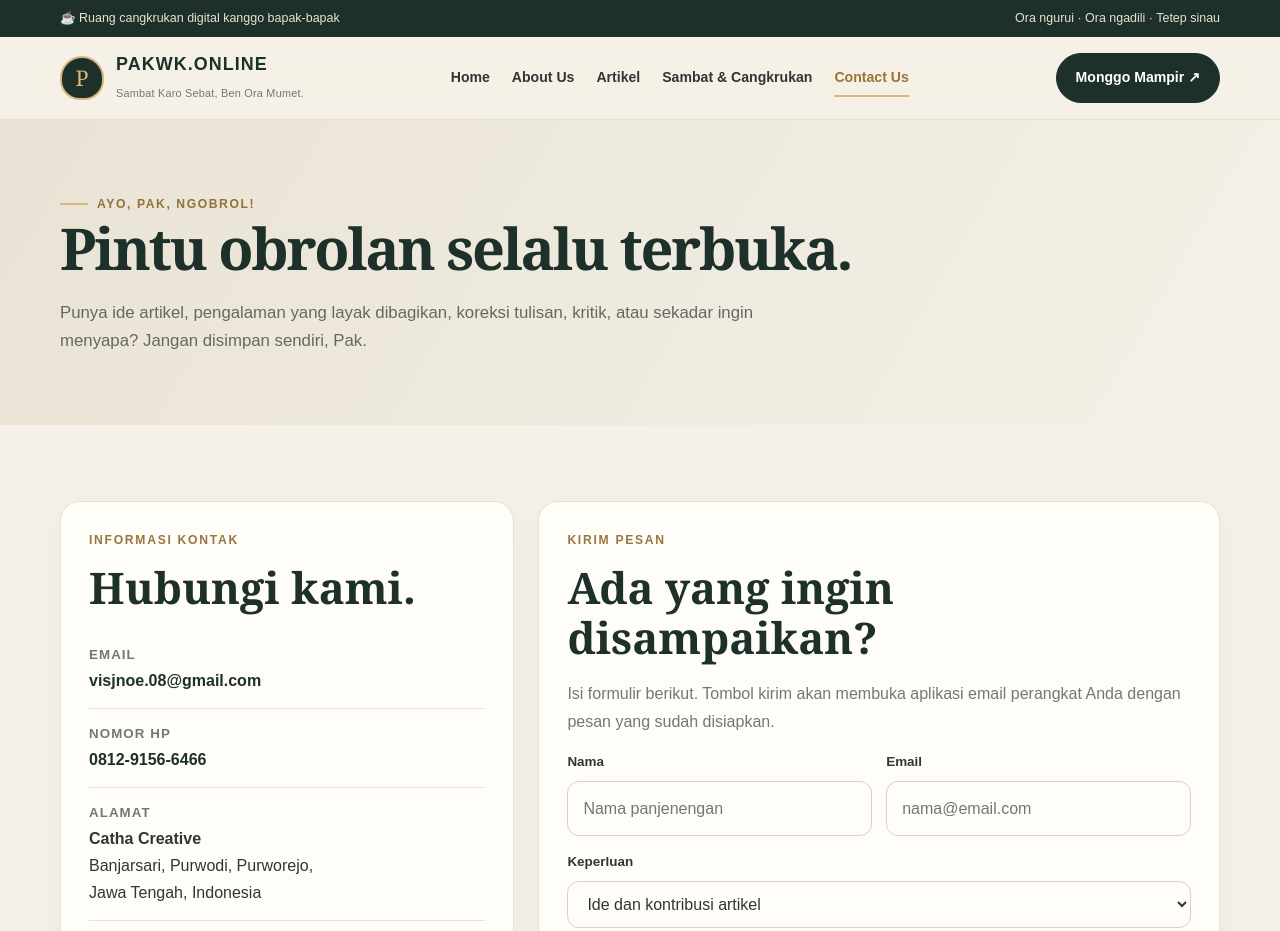
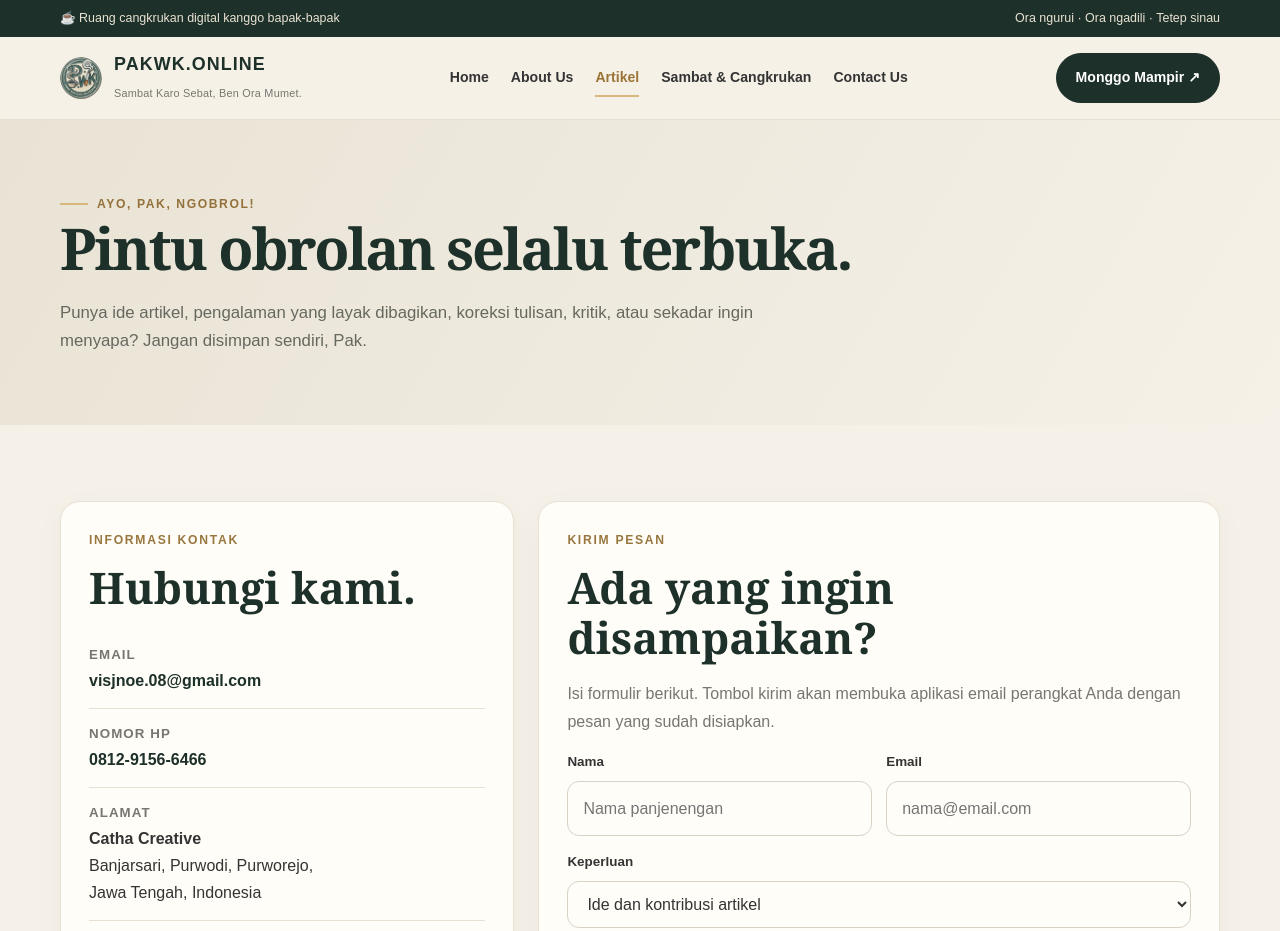
Before and after one commit to visjnoe08-tech/pakwkonline, a plain HTML site: page contact.html in a window 1280 px wide. Shown: the top 931 px of the page. Drawn offline with Linux system fonts and the light colour scheme.

Commit message:
Update contact.html

```diff
--- a/contact.html
+++ b/contact.html
@@ -1,8 +1,61 @@
-<!doctype html><html lang="id"><head><meta charset="utf-8"><meta name="viewport" content="width=device-width, initial-scale=1"><meta name="description" content="PAKWK.ONLINE — Sambat Karo Sebat, Ben Ora Mumet."><meta name="theme-color" content="#1D3029"><title>Contact Us | PAKWK.ONLINE</title><link rel="stylesheet" href="style.css"></head><body>
+<!doctype html>
+<html lang="id">
+<head>
+<meta charset="utf-8">
+<meta name="viewport" content="width=device-width, initial-scale=1">
+<meta name="description" content="PAKWK.ONLINE — Sambat Karo Sebat, Ben Ora Mumet.">
+<meta name="theme-color" content="#1D3029">
+<title>Artikel | PAKWK.ONLINE</title>
+<link rel="stylesheet" href="style.css">
+<style>
+  /* Styling tambahan untuk menyesuaikan logo bundar di header */
+  .brand-logo {
+    width: 42px;
+    height: 42px;
+    border-radius: 50%;
+    object-fit: cover;
+    display: block;
+  }
+  .brand {
+    display: flex;
+    align-items: center;
+    gap: 12px;
+    text-decoration: none;
+  }
+  /* Memastikan gambar ilustrasi artikel responsif dan tampil rapi */
+  .article-thumb {
+    width: 100%;
+    height: 200px;
+    object-fit: cover;
+    border-radius: 8px 8px 0 0;
+  }
+</style>
+</head>
+<body>
 <div class="topline"><div class="container"><span>☕ Ruang cangkrukan digital kanggo bapak-bapak</span><span>Ora ngurui · Ora ngadili · Tetep sinau</span></div></div>
-<header><div class="container nav"><a class="brand" href="index.html"><span class="brand-mark">P</span><span><span class="brand-name">PAKWK.ONLINE</span><br><span class="brand-tag">Sambat Karo Sebat, Ben Ora Mumet.</span></span></a>
-<button class="menu-toggle" aria-label="Buka navigasi" aria-expanded="false">☰</button>
-<nav class="navlinks"><a class="" href="index.html">Home</a><a class="" href="about.html">About Us</a><a class="" href="artikel.html">Artikel</a><a class="" href="sambat.html">Sambat & Cangkrukan</a><a class="active" href="contact.html">Contact Us</a></nav><a class="nav-cta" href="artikel.html">Monggo Mampir ↗</a></div></header>
+
+<header>
+  <div class="container nav">
+    <a class="brand" href="index.html">
+      <!-- Perhatikan huruf 'l' pada logo.jpg, sesuaikan dengan nama file asli di server/folder Anda -->
+      <img src="Logo.png" alt="Logo PAKWK.ONLINE" class="brand-logo">
+      <span>
+        <span class="brand-name">PAKWK.ONLINE</span><br>
+        <span class="brand-tag">Sambat Karo Sebat, Ben Ora Mumet.</span>
+      </span>
+    </a>
+    <button class="menu-toggle" aria-label="Buka navigasi" aria-expanded="false">☰</button>
+    <nav class="navlinks">
+      <a class="" href="index.html">Home</a>
+      <a class="" href="about.html">About Us</a>
+      <a class="active" href="artikel.html">Artikel</a>
+      <a class="" href="sambat.html">Sambat & Cangkrukan</a>
+      <a class="" href="contact.html">Contact Us</a>
+    </nav>
+    <a class="nav-cta" href="artikel.html">Monggo Mampir ↗</a>
+  </div>
+</header>
+
 
 <main><section class="page-hero"><div class="container"><div class="eyebrow">Ayo, Pak, ngobrol!</div><h1>Pintu obrolan selalu terbuka.</h1><p>Punya ide artikel, pengalaman yang layak dibagikan, koreksi tulisan, kritik, atau sekadar ingin menyapa? Jangan disimpan sendiri, Pak.</p></div></section>
 <section class="section"><div class="container contact-grid"><div class="contact-card"><div class="section-kicker">Informasi kontak</div><h2>Hubungi kami.</h2><div class="contact-line"><small>Email</small><a href="mailto:visjnoe.08@gmail.com">visjnoe.08@gmail.com</a></div><div class="contact-line"><small>Nomor HP</small><a href="tel:+6281291566466">0812-9156-6466</a></div><div class="contact-line"><small>Alamat</small><b>Catha Creative</b><br>Banjarsari, Purwodi, Purworejo,<br>Jawa Tengah, Indonesia</div><p class="meta">Untuk alamat dan petunjuk lokasi, silakan konfirmasi terlebih dahulu sebelum berkunjung.</p></div>
```
